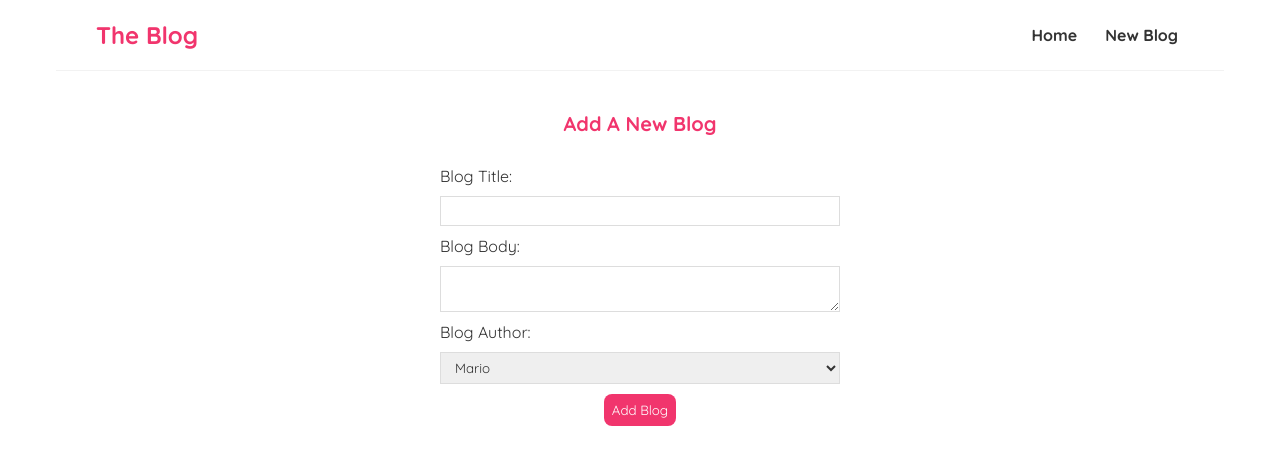
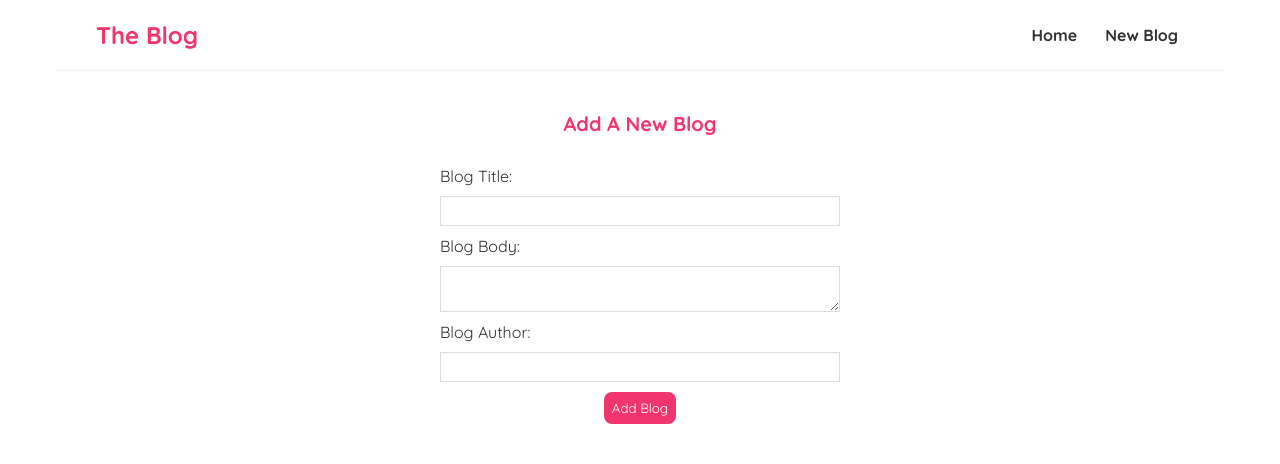
Before and after one commit to z1n-0k/blog-react, a React (Create React App) app: page /create in a window 1280 px wide. Shown: the top 464 px of the page. Built offline with nearby package versions, Linux system fonts and the light colour scheme.

Commit message:
added 404 page

```diff
--- a/data/db.json
+++ b/data/db.json
@@ -1,11 +1,5 @@
 {
   "blogs": [
-    {
-      "id": "2",
-      "title": "My Second Blog",
-      "body": "lorem ipsum ...",
-      "author": "Mario"
-    },
     {
       "id": "3",
       "title": "To Love",
@@ -43,10 +37,10 @@
       "author": "Mario"
     },
     {
-      "id": "7942",
-      "title": "Love",
-      "body": "lorem ipsum ...",
-      "author": "Mario"
+      "id": "c1d8",
+      "title": "World Championship",
+      "body": "lorem ipsum ....",
+      "author": "Hikaru Nakamura"
     }
   ]
 }
--- a/src/App.js
+++ b/src/App.js
@@ -3,6 +3,7 @@ import Home from "./Home"
 import { BrowserRouter as Router, Route, Routes } from "react-router-dom";
 import Create from "./Create";
 import BlogDetails from "./BlogDetails";
+import NotFound from "./NotFound";
 
 function App() {
 
@@ -15,6 +16,7 @@ function App() {
               <Route path="/" element={<Home />} />
               <Route path="/create" element={<Create />} />
               <Route path="/blogs/:id" element={<BlogDetails/>} />
+              <Route path="*" element={<NotFound/>} />
             </Routes>
           </div>
       </div>
--- a/src/Create.js
+++ b/src/Create.js
@@ -4,7 +4,7 @@ const Create = () => {
 
     const [title, setTitle] = useState('');
     const [body, setBody] = useState('');
-    const [author, setAuthor] = useState('Mario');
+    const [author, setAuthor] = useState('');
     const [isPending, setIsPending] = useState(false);
     const history = useNavigate();
 
@@ -49,15 +49,15 @@ const Create = () => {
                     }}
                 ></textarea>
                 <label>Blog Author:</label>
-                <select
+                <input
+                    type="text"
+                    required
                     value={author}
                     onChange={(e) => {
                         setAuthor(e.target.value)
                     }}
-                >
-                    <option value="Mario">Mario</option>
-                    <option value="Yoshi">Yoshi</option>
-                </select>
+                />
+
                 {!isPending && <button>Add Blog</button>}
                 {isPending && <button disabled>Adding Blog...</button>}
             </form>
--- /dev/null
+++ b/src/NotFound.js
@@ -0,0 +1,13 @@
+import {Link} from "react-router-dom"
+
+const NotFound = () => {
+    return (
+        <div className="not-found">
+            <h2>Sorry</h2>
+            <p>That page cannot be found</p>
+            <Link to="/">Back to hompage ...</Link>
+        </div>
+    );
+}
+
+export default NotFound;
```
